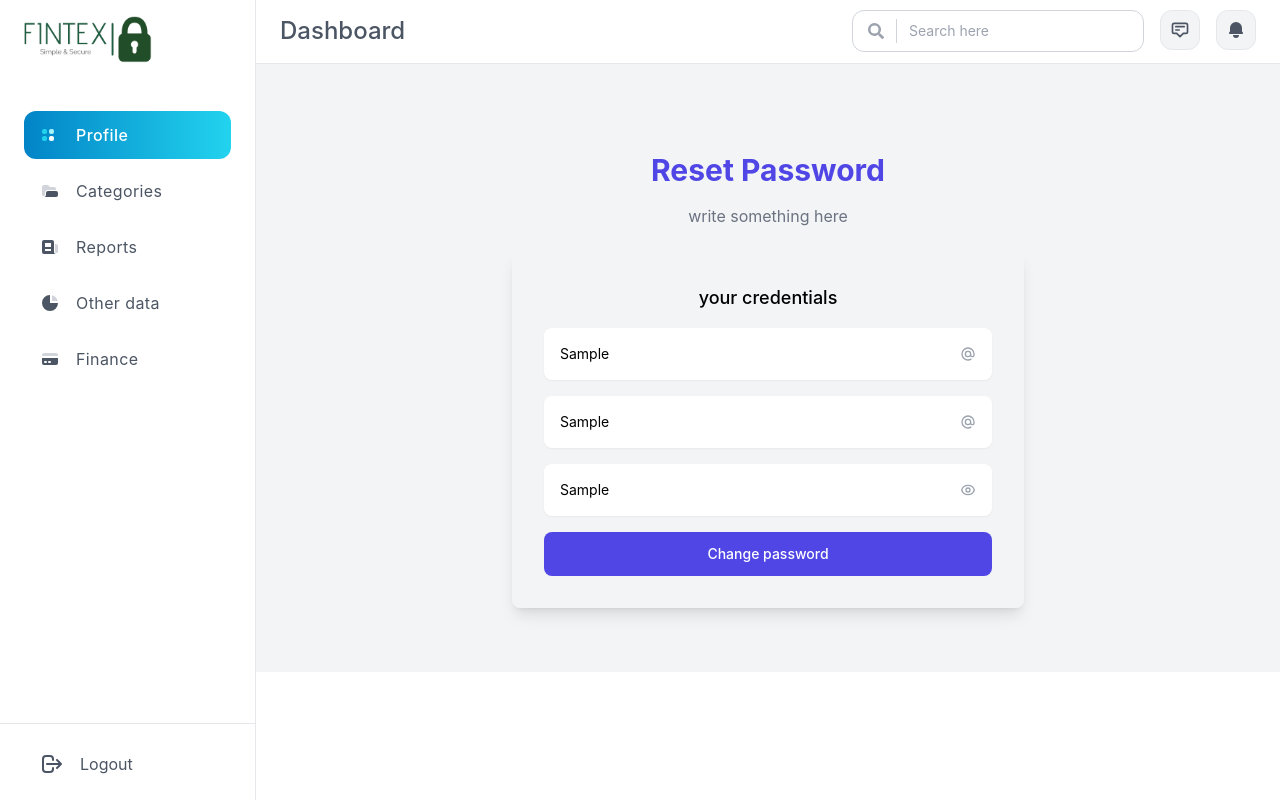
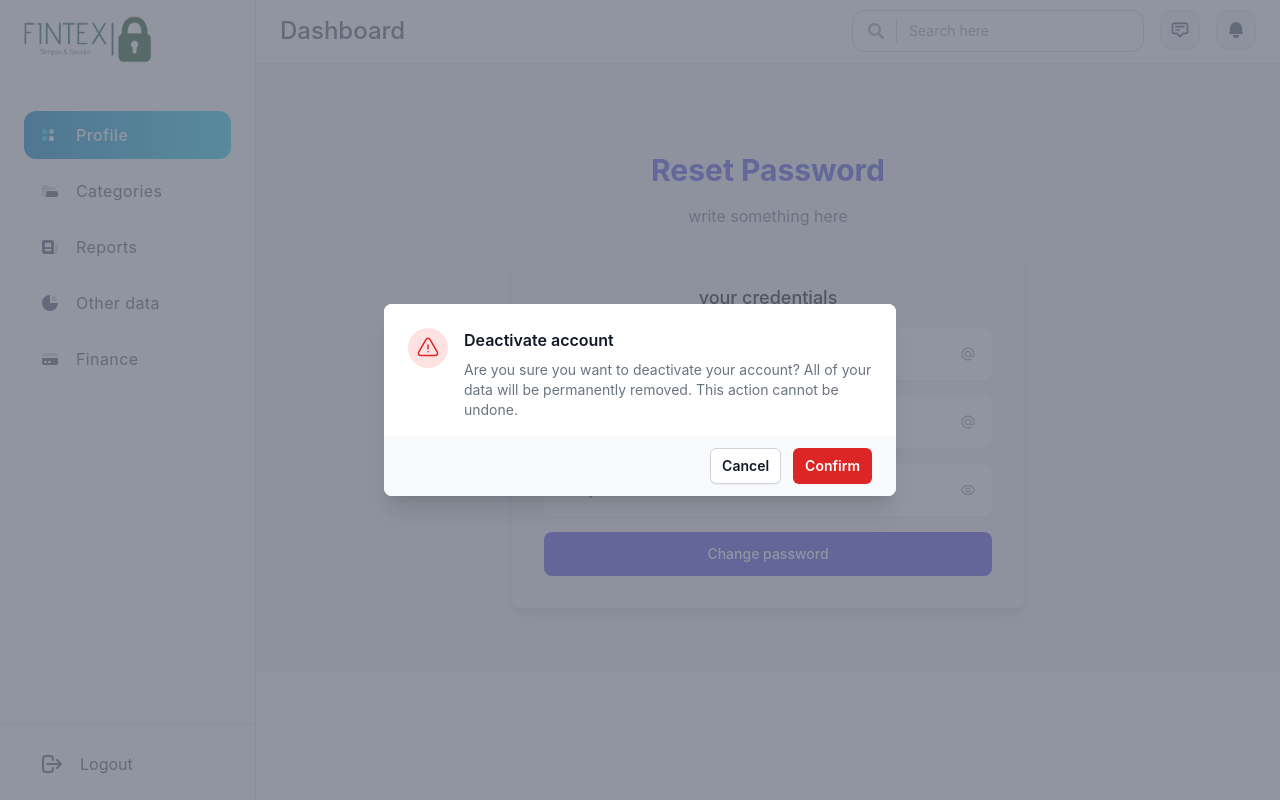
Before and after one commit to Fintex-Nepal/frontend, a React (Create React App) app: page /sadmindashboard/profile in a window 1280 px wide. Both pictures are taken after typing "Sample", "Sample", "Sample" into the empty fields and a click on the button "Change password". Built offline with nearby package versions, Linux system fonts and the light colour scheme.

Commit message:
confirmation modal added

```diff
--- a/src/components/SuperAdmin/PasswordResetForm.jsx
+++ b/src/components/SuperAdmin/PasswordResetForm.jsx
@@ -1,12 +1,14 @@
 import React from 'react'
-import { useState } from 'react'
+import { useState ,useEffect} from 'react'
+import ConfirmModal from '../../utils/ConfirmModal'
 const PasswordResetForm = () => {
     const [userData,setUserData]=useState({
         currentPassword:'',
         newpassword:'',
         confirmnewpassword:'',
     })
-
+   const [showConfirmModal,setShowConfirmModal]=useState(false)
+   const [modalResponse,setModalResponse]=useState(false)
     const onChangeHandler=(event)=>{
         const {name,value}=event.target;
        setUserData(prevState=>({
@@ -14,16 +16,28 @@ const PasswordResetForm = () => {
         [name]:value,
        }))
     }
-
+   useEffect(()=>{
+      console.log(modalResponse,'modalResponsemodalResponsemodalResponsemodalResponse');
+      if(modalResponse)
+      {
+        console.log(userData);
+      }
+   },[modalResponse])
     const submitHandler=(e)=>{
         e.preventDefault();
+        setShowConfirmModal(true)
+       if(modalResponse)
+       {
+        console.log("Iam in");
         console.log('====================================');
         console.log(userData);
         console.log('====================================');
+       }
 
     }
     return (
         <>
+            {showConfirmModal &&<ConfirmModal setShowConfirmModal={setShowConfirmModal} setModalResponse={setModalResponse} modalResponse={modalResponse}/>}
             <div className="mx-auto max-w-screen-xl px-4 py-16 sm:px-6 lg:px-8">
                 <div className="mx-auto max-w-lg">
                     <h1 className="text-center text-2xl font-bold text-indigo-600 sm:text-3xl">
--- /dev/null
+++ b/src/utils/ConfirmModal.jsx
@@ -0,0 +1,46 @@
+import React from 'react'
+
+const ConfirmModal = ({ setShowConfirmModal, setModalResponse,modalResponse }) => {
+    const onConfirmHandler = () => {
+        setModalResponse(true);
+        setShowConfirmModal(false)
+    }
+
+    return (
+        <>
+            <div class="relative z-10" aria-labelledby="modal-title" role="dialog" aria-modal="true">
+                <div class="fixed inset-0 bg-gray-500 bg-opacity-75 transition-opacity"></div>
+
+                <div class="fixed inset-0 z-10 overflow-y-auto">
+                    <div class="flex min-h-full items-end justify-center p-4 text-center sm:items-center sm:p-0">
+
+                        <div class="relative transform overflow-hidden rounded-lg bg-white text-left shadow-xl transition-all sm:my-8 sm:w-full sm:max-w-lg">
+                            <div class="bg-white px-4 pb-4 pt-5 sm:p-6 sm:pb-4">
+                                <div class="sm:flex sm:items-start">
+                                    <div class="mx-auto flex h-12 w-12 flex-shrink-0 items-center justify-center rounded-full bg-red-100 sm:mx-0 sm:h-10 sm:w-10">
+                                        <svg class="h-6 w-6 text-red-600" fill="none" viewBox="0 0 24 24" stroke-width="1.5" stroke="currentColor" aria-hidden="true">
+                                            <path stroke-linecap="round" stroke-linejoin="round" d="M12 9v3.75m-9.303 3.376c-.866 1.5.217 3.374 1.948 3.374h14.71c1.73 0 2.813-1.874 1.948-3.374L13.949 3.378c-.866-1.5-3.032-1.5-3.898 0L2.697 16.126zM12 15.75h.007v.008H12v-.008z" />
+                                        </svg>
+                                    </div>
+                                    <div class="mt-3 text-center sm:ml-4 sm:mt-0 sm:text-left">
+                                        <h3 class="text-base font-semibold leading-6 text-gray-900" id="modal-title">Deactivate account</h3>
+                                        <div class="mt-2">
+                                            <p class="text-sm text-gray-500">Are you sure you want to deactivate your account? All of your data will be permanently removed. This action cannot be undone.</p>
+                                        </div>
+                                    </div>
+                                </div>
+                            </div>
+                            <div class="bg-gray-50 px-4 py-3 sm:flex sm:flex-row-reverse sm:px-6">
+                                <button onClick={onConfirmHandler} type="button" class="inline-flex w-full justify-center rounded-md bg-red-600 px-3 py-2 text-sm font-semibold text-white shadow-sm hover:bg-red-500 sm:ml-3 sm:w-auto">Confirm</button>
+                                <button onClick={() => setShowConfirmModal(false)} type="button" class="mt-3 inline-flex w-full justify-center rounded-md bg-white px-3 py-2 text-sm font-semibold text-gray-900 shadow-sm ring-1 ring-inset ring-gray-300 hover:bg-gray-50 sm:mt-0 sm:w-auto">Cancel</button>
+                            </div>
+                        </div>
+                    </div>
+                </div>
+            </div>
+
+        </>
+    )
+}
+
+export default ConfirmModal
```
